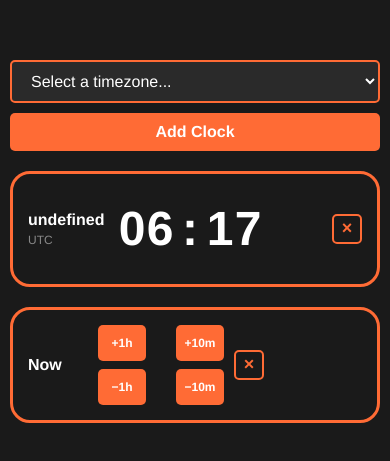
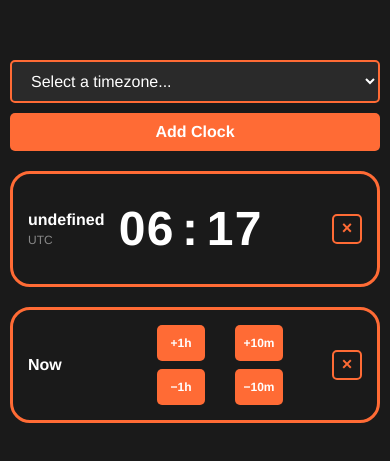
Before and after one commit to edgarrcode/Multi-Timezone-Flip-Clock, a plain HTML site: page index.html in a window 390 px wide. Shown: the part 181-642 px from the top of the page. Drawn offline with Linux system fonts and the light colour scheme.

Commit message:
readme fix

```diff
--- a/index.html
+++ b/index.html
@@ -328,10 +328,11 @@
                 padding: 15px;
                 gap: 10px;
                 flex-wrap: wrap;
+                justify-content: space-between;
             }
 
             .offset-display {
-                min-width: 60px;
+                min-width: 80px;
                 flex: 0 0 auto;
             }
 
```
Also changed, not shown: BGSelects-6.webp (added), screenshot.png (added), 1 other file.
